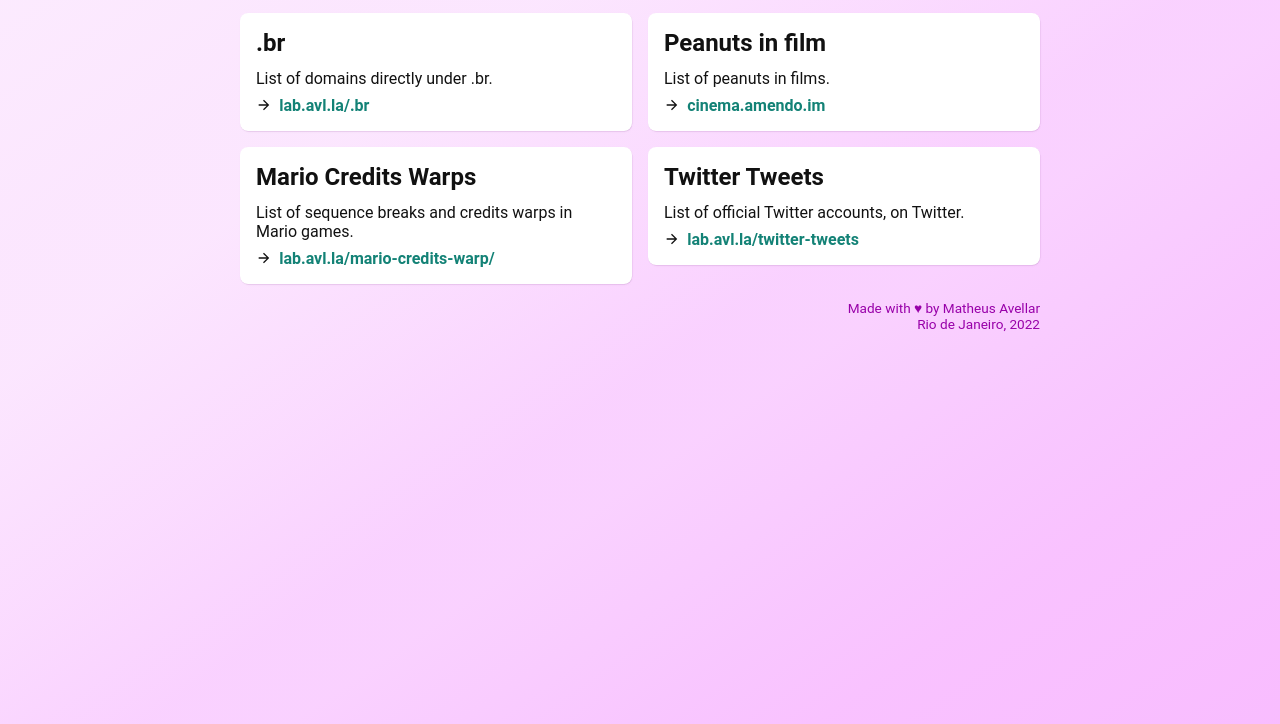
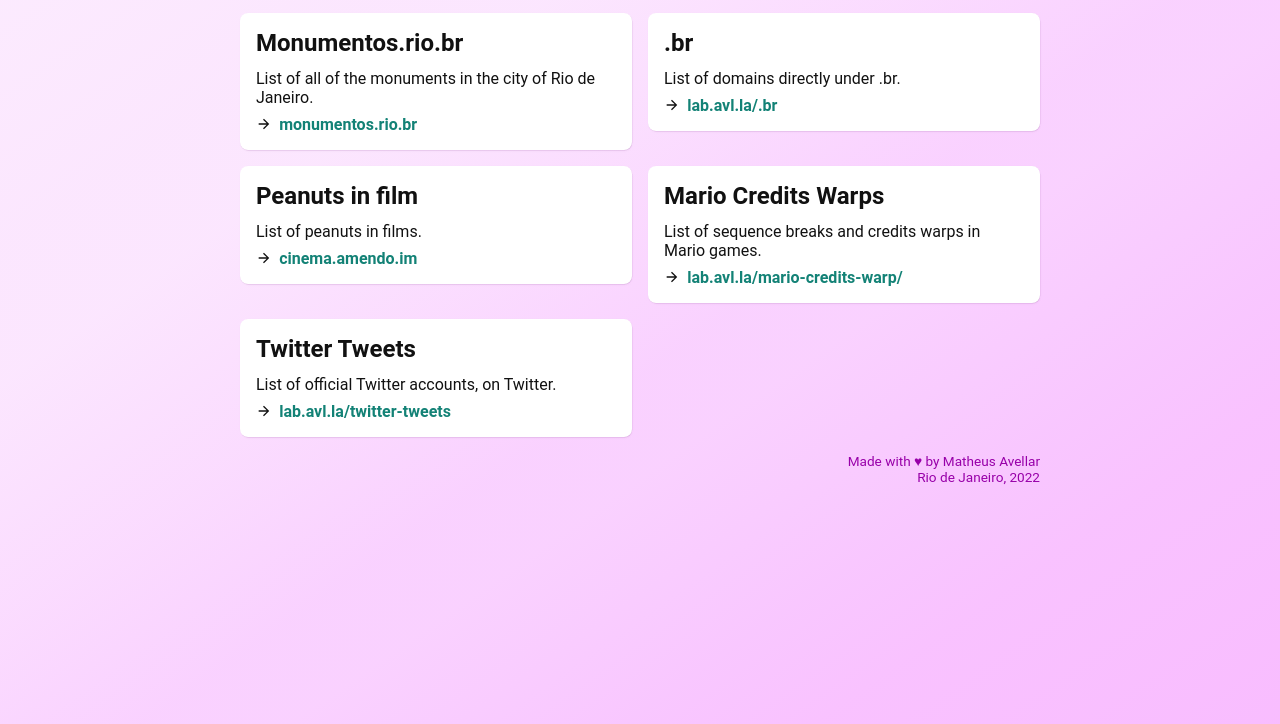
Before and after one commit to MatheusAvellar/lists, a plain HTML site: page en.html in a window 1280 px wide. Shown: the part 76-800 px from the top of the page. Drawn offline with Linux system fonts and the light colour scheme; a web font is replaced by a local one.

Commit message:
Monumentos.rio.br

```diff
--- a/en.html
+++ b/en.html
@@ -21,6 +21,16 @@
   </header>
   <main>
     <ul>
+      <li>
+        <article>
+          <h2>Monumentos.rio.br</h2>
+          <p>List of all of the monuments in the city of Rio de Janeiro.</p>
+          <p class="links">
+            <svg viewBox="0 0 24 24"><use href="#arr"></svg>
+            <a href="https://monumentos.rio.br" hreflang="pt-br">monumentos.rio.br</a>
+          </p>
+        </article>
+      </li>
       <li>
         <article>
           <h2>.br</h2>
```
Also changed, not shown: index.html (+10 -0 lines).
